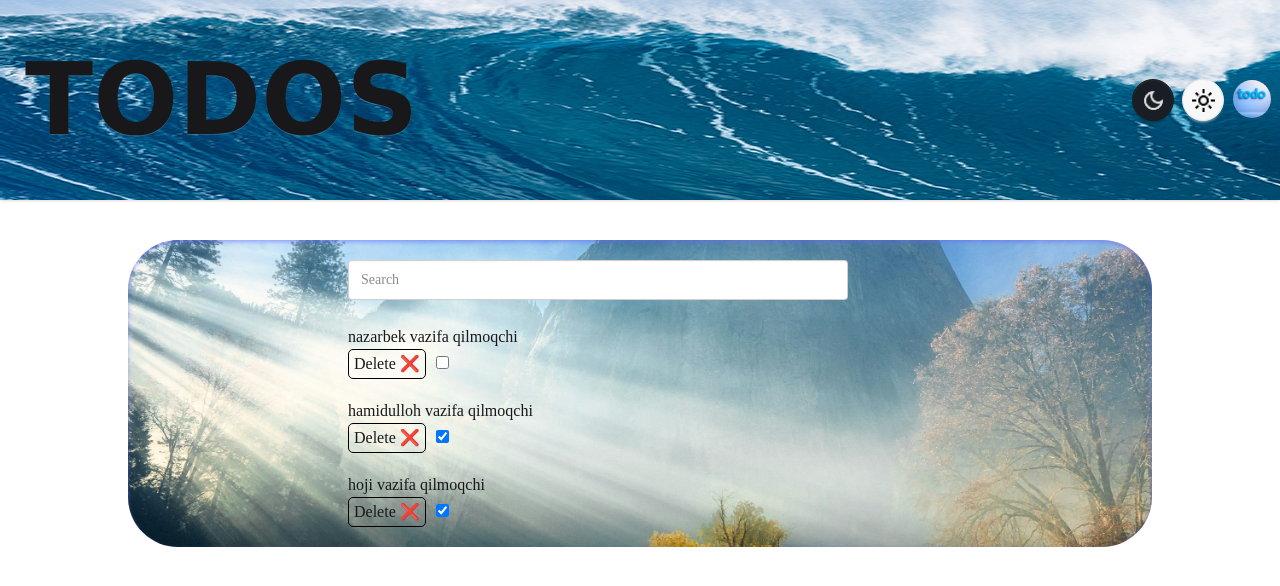
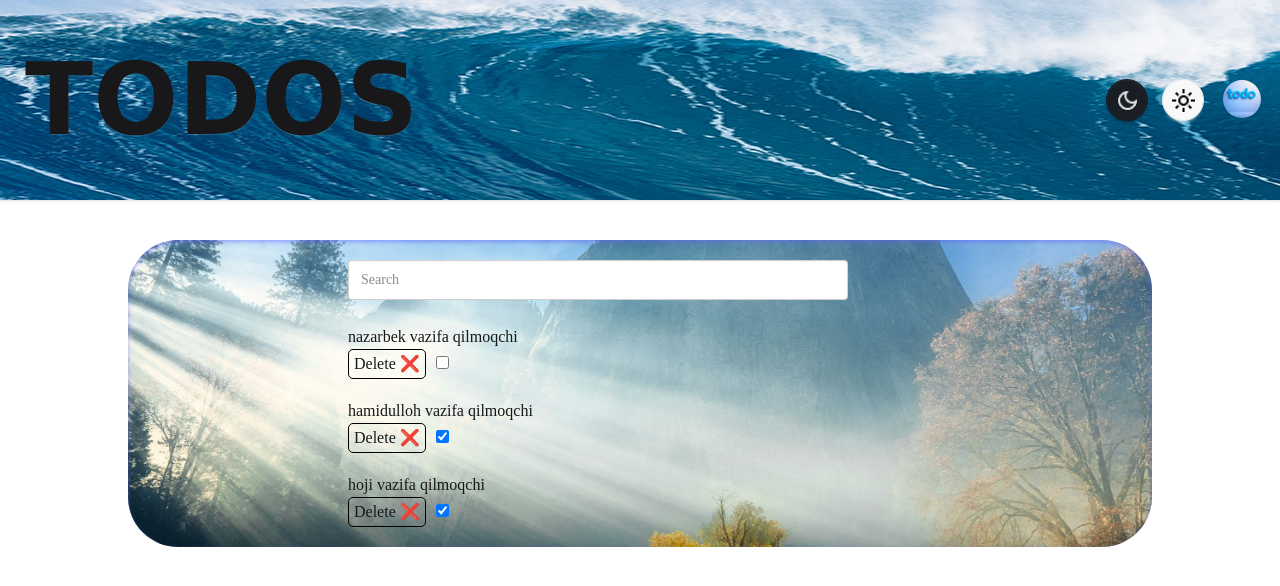
Before and after one commit to dostonadxamov/todo-project, a website: page index.html in a window 1280 px wide. Drawn offline with nearby package versions, Linux system fonts and the light colour scheme.

Commit message:
Update index.html

```diff
--- a/index.html
+++ b/index.html
@@ -37,6 +37,7 @@
         .btn {
             border-radius: 50%;
             cursor: pointer;
+             margin-right: 10px;
         }
 
         li button {
@@ -78,7 +79,7 @@
             <a id="font" href="https://daisyui.com/" target="_blank" class="btn btn-ghost  text-xl">TODOS</a>
         </div>
         <div id="img" class="flex gap-2">
-
+<i class=" fa-beat">
             <button data-aos-duration="2000" data-aos="fade-up" data-aos-easing="ease-out-cubic"
                 data-aos-anchor-placement="bottom-center" class="btn" id="dark" data-theme="dark"></button>
             <button id="light" data-aos="fade-up" data-aos-duration="2000" data-aos-anchor-placement="bottom-center"
@@ -91,6 +92,7 @@
                         <img alt="Tailwind CSS Navbar component" src="./images/logo.jpg" />
                     </div>
                 </div>
+                  </i>
                 <ul tabindex="0" class="menu menu-sm dropdown-content bg-base-100 rounded-box z-1 mt-3 w-52 p-2 shadow">
                     <li>
                         <a class="justify-between">
```
